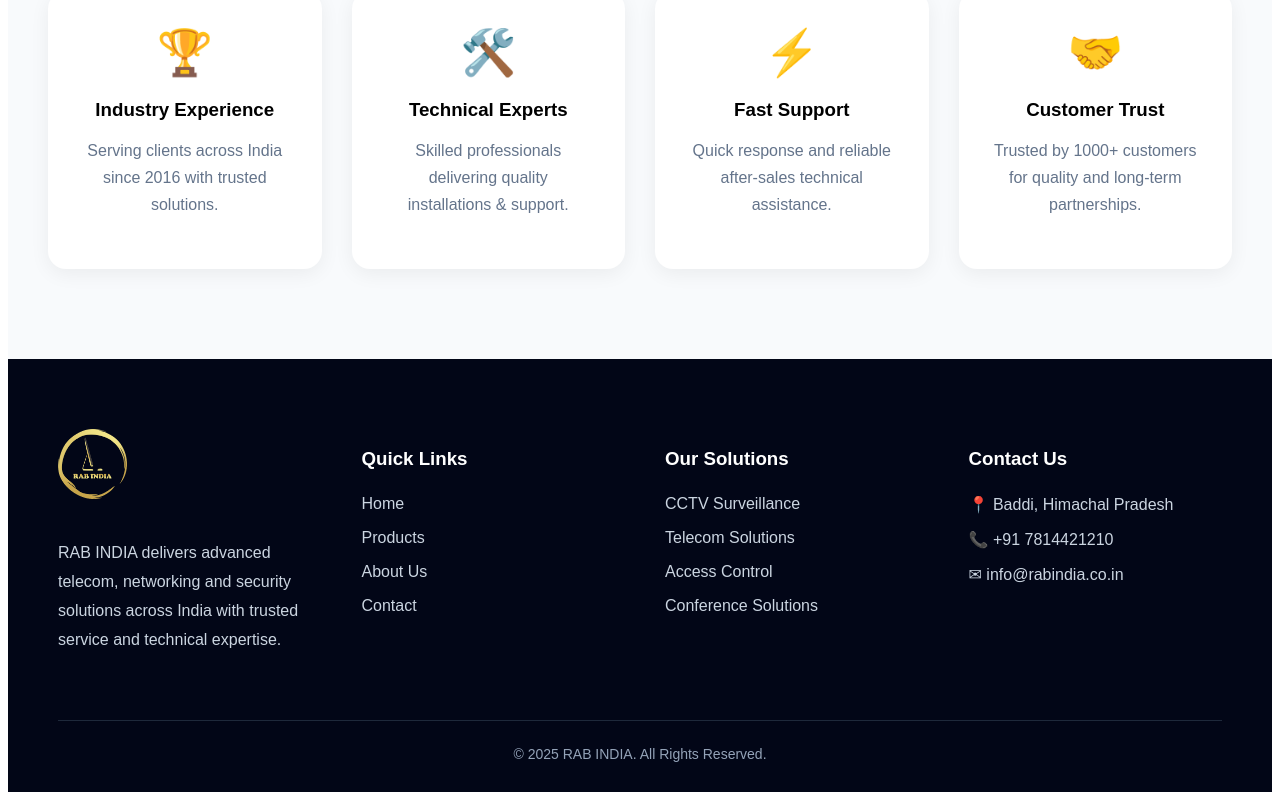
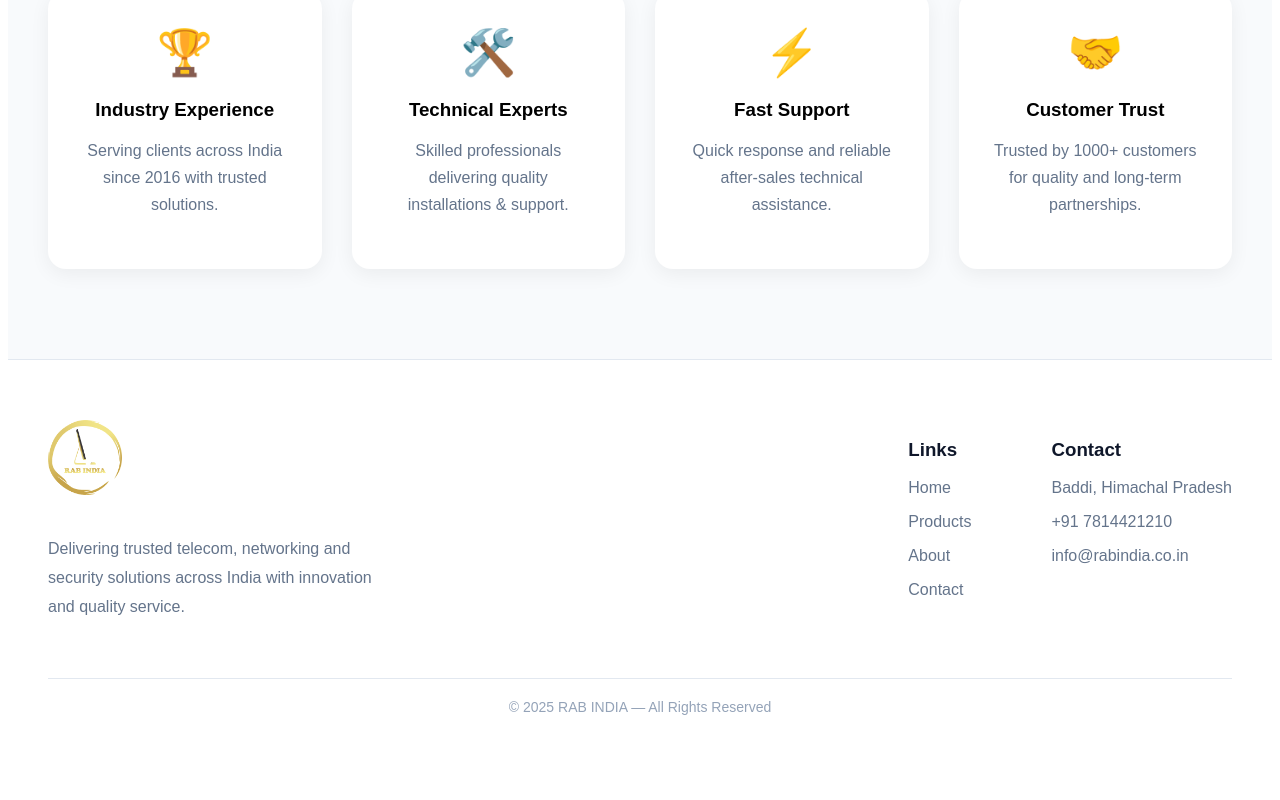
Before and after one commit to inforabindia-ship-it/rab-india-, a React (Vite) app: page / in a window 1280 px wide. Shown: the part 2777-3577 px from the top of the page. After the commit the page ends 3525 px from the top, so only its background shows below. Built offline with nearby package versions, Linux system fonts and the light colour scheme.

Commit message:
Update App.jsx

```diff
--- a/src/App.jsx
+++ b/src/App.jsx
@@ -672,113 +672,97 @@
      {/* FOOTER */}
 <footer
   style={{
-    background: "#020617",
-    color: "white",
-    padding: "70px 50px 30px"
+    background: "white",
+    padding: "60px 40px 25px",
+    borderTop: "1px solid #e2e8f0"
   }}
 >
 
+  {/* TOP */}
   <div
     style={{
-      display: "grid",
-      gridTemplateColumns: "repeat(auto-fit,minmax(250px,1fr))",
-      gap: "50px",
-      marginBottom: "50px"
+      display: "flex",
+      flexWrap: "wrap",
+      justifyContent: "space-between",
+      gap: "40px",
+      marginBottom: "40px"
     }}
   >
 
-    {/* COMPANY */}
-    <div>
+    {/* LEFT */}
+    <div style={{ maxWidth: "350px" }}>
 
       <img
         src={logo}
         alt="RAB INDIA"
         style={{
-          height: "70px",
+          height: "75px",
           marginBottom: "20px"
         }}
       />
 
       <p
         style={{
-          color: "#cbd5e1",
+          color: "#64748b",
           lineHeight: "1.8"
         }}
       >
-        RAB INDIA delivers advanced telecom, networking and security
-        solutions across India with trusted service and technical expertise.
+        Delivering trusted telecom, networking and security solutions
+        across India with innovation and quality service.
       </p>
 
     </div>
 
-    {/* QUICK LINKS */}
+    {/* RIGHT */}
+    <div
+      style={{
+        display: "flex",
+        gap: "80px",
+        flexWrap: "wrap"
+      }}
+    >
+
+      {/* LINKS */}
       <div>
-
-      <h3 style={{ marginBottom: "25px" }}>
-        Quick Links
+        <h3 style={{ marginBottom: "18px", color: "#0f172a" }}>
+          Links
         </h3>
 
-      <p style={{ color: "#cbd5e1", marginBottom: "12px", cursor: "pointer" }}>
+        <p style={{ color: "#64748b", marginBottom: "12px", cursor: "pointer" }}>
           Home
         </p>
 
-      <p style={{ color: "#cbd5e1", marginBottom: "12px", cursor: "pointer" }}>
+        <p style={{ color: "#64748b", marginBottom: "12px", cursor: "pointer" }}>
           Products
         </p>
 
-      <p style={{ color: "#cbd5e1", marginBottom: "12px", cursor: "pointer" }}>
-        About Us
+        <p style={{ color: "#64748b", marginBottom: "12px", cursor: "pointer" }}>
+          About
         </p>
 
-      <p style={{ color: "#cbd5e1", marginBottom: "12px", cursor: "pointer" }}>
+        <p style={{ color: "#64748b", cursor: "pointer" }}>
           Contact
         </p>
-
-    </div>
-
-    {/* PRODUCTS */}
-    <div>
-
-      <h3 style={{ marginBottom: "25px" }}>
-        Our Solutions
-      </h3>
-
-      <p style={{ color: "#cbd5e1", marginBottom: "12px" }}>
-        CCTV Surveillance
-      </p>
-
-      <p style={{ color: "#cbd5e1", marginBottom: "12px" }}>
-        Telecom Solutions
-      </p>
-
-      <p style={{ color: "#cbd5e1", marginBottom: "12px" }}>
-        Access Control
-      </p>
-
-      <p style={{ color: "#cbd5e1", marginBottom: "12px" }}>
-        Conference Solutions
-      </p>
-
       </div>
 
       {/* CONTACT */}
       <div>
-
-      <h3 style={{ marginBottom: "25px" }}>
-        Contact Us
+        <h3 style={{ marginBottom: "18px", color: "#0f172a" }}>
+          Contact
         </h3>
 
-      <p style={{ color: "#cbd5e1", marginBottom: "15px" }}>
-        📍 Baddi, Himachal Pradesh
+        <p style={{ color: "#64748b", marginBottom: "12px" }}>
+          Baddi, Himachal Pradesh
         </p>
 
-      <p style={{ color: "#cbd5e1", marginBottom: "15px" }}>
-        📞 +91 7814421210
+        <p style={{ color: "#64748b", marginBottom: "12px" }}>
+          +91 7814421210
         </p>
 
-      <p style={{ color: "#cbd5e1", marginBottom: "15px" }}>
-        ✉ info@rabindia.co.in
+        <p style={{ color: "#64748b" }}>
+          info@rabindia.co.in
         </p>
+      </div>
 
     </div>
 
@@ -787,18 +771,17 @@
   {/* BOTTOM */}
   <div
     style={{
-      borderTop: "1px solid #1e293b",
-      paddingTop: "25px",
+      borderTop: "1px solid #e2e8f0",
+      paddingTop: "20px",
       textAlign: "center",
       color: "#94a3b8",
       fontSize: "14px"
     }}
   >
-    © 2025 RAB INDIA. All Rights Reserved.
+    © 2025 RAB INDIA — All Rights Reserved
   </div>
 
 </footer>
-
       <style>
 {`
 @keyframes scroll {
```
Lines whose indentation alone changed are shown as unchanged.
